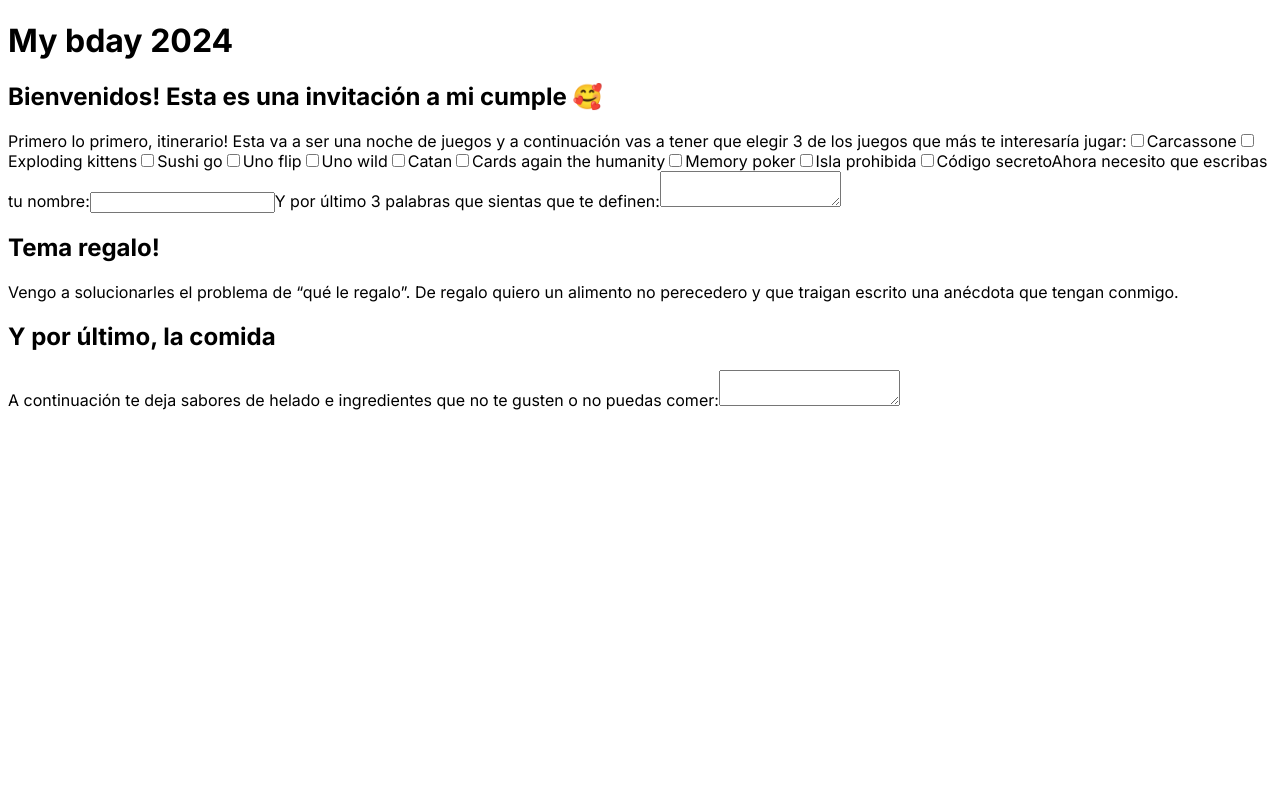
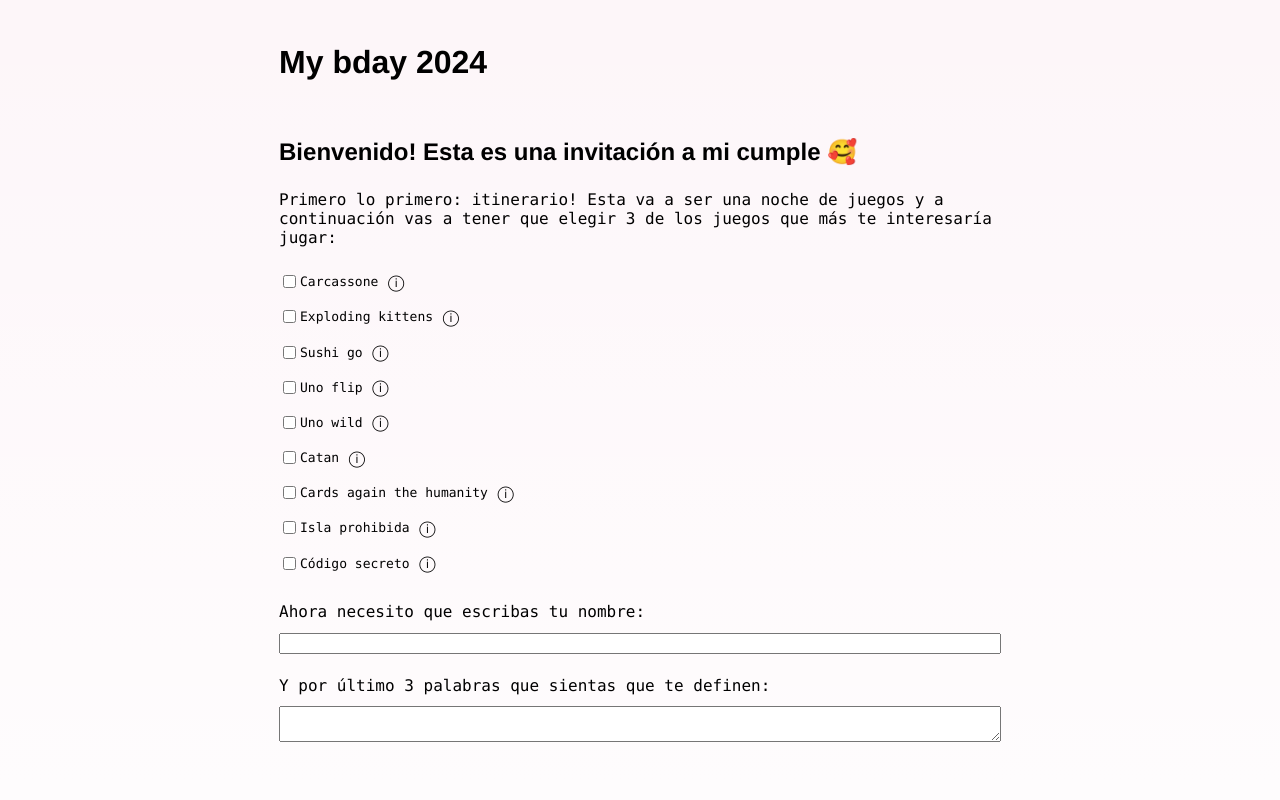
Before and after one commit to SofiaTejerina/my-bday, a Next.js app: page / in a window 1280 px wide. Shown: the top 800 px of the page. Built offline with nearby package versions, Linux system fonts and the light colour scheme.

Commit message:
Add components and css

```diff
--- a/src/app/globals.css
+++ b/src/app/globals.css
@@ -1,45 +1,42 @@
-/* :root {
+:root {
   --max-width: 1100px;
   --border-radius: 12px;
-  --font-mono: ui-monospace, Menlo, Monaco, "Cascadia Mono", "Segoe UI Mono",
-    "Roboto Mono", "Oxygen Mono", "Ubuntu Monospace", "Source Code Pro",
-    "Fira Mono", "Droid Sans Mono", "Courier New", monospace;
+  --font-mono: ui-monospace, Monaco, monospace;
+  --font-title: Helvetica, sans-serif;
 
   --foreground-rgb: 0, 0, 0;
-  --background-start-rgb: 214, 219, 220;
+  --background-start-rgb: 253, 246, 249, 1;
   --background-end-rgb: 255, 255, 255;
 
-  --primary-glow: conic-gradient(
-    from 180deg at 50% 50%,
-    #16abff33 0deg,
-    #0885ff33 55deg,
-    #54d6ff33 120deg,
-    #0071ff33 160deg,
-    transparent 360deg
-  );
-  --secondary-glow: radial-gradient(
-    rgba(255, 255, 255, 1),
-    rgba(255, 255, 255, 0)
-  );
-
-  --tile-start-rgb: 239, 245, 249;
-  --tile-end-rgb: 228, 232, 233;
-  --tile-border: conic-gradient(
-    #00000080,
-    #00000040,
-    #00000030,
-    #00000020,
-    #00000010,
-    #00000010,
-    #00000080
-  );
-
-  --callout-rgb: 238, 240, 241;
-  --callout-border-rgb: 172, 175, 176;
-  --card-rgb: 180, 185, 188;
-  --card-border-rgb: 131, 134, 135;
+  --padding-horizontal: 0;
 }
 
+@media (prefers-color-scheme: dark) {
+  :root {
+    --foreground-rgb: 255, 255, 255;
+    --background-start-rgb: 0, 0, 0;
+    --background-end-rgb: 0, 0, 0;
+  }
+}
+
+@media (min-width: 70em) {
+  :root {
+    --padding-horizontal: 20%;
+  }
+}
+
+body {
+  color: rgb(var(--foreground-rgb));
+  background: linear-gradient(
+      to bottom,
+      transparent,
+      rgb(var(--background-end-rgb))
+    )
+    rgb(var(--background-start-rgb));
+  padding-left: var(--padding-horizontal);
+  padding-right: var(--padding-horizontal);
+}
+/*
 @media (prefers-color-scheme: dark) {
   :root {
     --foreground-rgb: 255, 255, 255;
@@ -105,3 +102,32 @@ a {
     color-scheme: dark;
   }
 } */
+
+form {
+  display: flex;
+  flex-direction: column;
+}
+
+h1 {
+  margin-bottom: 0.5em;
+  font-family: var(--font-title);
+}
+
+h2 {
+  margin-bottom: 1em;
+  margin-top: 1.7em;
+  font-family: var(--font-title);
+}
+
+p {
+  margin: 0;
+  font-family: var(--font-mono);
+}
+
+label {
+  font-family: var(--font-mono);
+}
+
+input {
+  font-family: var(--font-mono);
+}
--- a/src/app/page.jsx
+++ b/src/app/page.jsx
@@ -1,50 +1,15 @@
 import styles from "./page.module.css";
+import { BDayInvitation } from "./ui/components/BDayInvitation";
 
 export default function Home() {
+  // TODO: que al seleccionar enviar se mande toda la info al backend
+
   return (
     <main className={styles.main}>
       <div className={styles.description}>
         <h1>My bday 2024</h1>
 
-        <h2>Bienvenidos! Esta es una invitación a mi cumple &#129392;</h2>
-
-        <form>
-          <label htmlFor="gameChoose">
-            Primero lo primero, itinerario! Esta va a ser una noche de juegos y
-            a continuación vas a tener que elegir 3 de los juegos que más te
-            interesaría jugar:
-            <input id="carcassone" type="checkbox" />
-            <label for="carcassone">Carcassone</label>
-            <input id="explodingKittends" type="checkbox" />
-            <label for="explodingKittends">Exploding kittens</label>
-            <input id="sushiGo" type="checkbox" />
-            <label for="sushiGo">Sushi go</label>
-            <input id="unoFlip" type="checkbox" />
-            <label for="unoFlip">Uno flip</label>
-            <input id="unoWild" type="checkbox" />
-            <label for="unoWild">Uno wild</label>
-            <input id="catan" type="checkbox" />
-            <label for="catan">Catan</label>
-            <input id="cardsAgainTheHumanity" type="checkbox" />
-            <label for="cardsAgainTheHumanity">Cards again the humanity</label>
-            <input id="memoryPoker" type="checkbox" />
-            <label for="memoryPoker">Memory poker</label>
-            <input id="islaProhibida" type="checkbox" />
-            <label for="islaProhibida">Isla prohibida</label>
-            <input id="codigoSecreto" type="checkbox" />
-            <label for="codigoSecreto">Código secreto</label>
-          </label>
-
-          <label htmlFor="nameInput">
-            Ahora necesito que escribas tu nombre:
-            <input type="text" name="name" htmlFor="nameInput" />
-          </label>
-
-          <label htmlFor="threeWordsInput">
-            Y por último 3 palabras que sientas que te definen:
-            <textarea htmlFor="threeWordsInput" />
-          </label>
-        </form>
+        <BDayInvitation />
 
         <h2>Tema regalo!</h2>
         <p>
@@ -55,12 +20,15 @@ export default function Home() {
 
         <h2>Y por último, la comida</h2>
         <form>
-          <label htmlFor="flavoursInput">
-            A continuación te deja sabores de helado e ingredientes que no te
+          <label htmlFor="flavoursInput" className={styles.informativeLabel}>
+            A continuación dejá sabores de helado e ingredientes que no te
             gusten o no puedas comer:
-            <textarea htmlFor="flavoursInput" />
           </label>
+          <textarea id="flavoursInput" className={styles.infoInput} />
         </form>
+        <button className={styles.sendButton} label="Enviar form">
+          Enviar
+        </button>
       </div>
     </main>
   );
--- a/src/app/page.module.css
+++ b/src/app/page.module.css
@@ -1,236 +1,57 @@
-/* .main {
-  display: flex;
-  flex-direction: column;
-  justify-content: space-between;
+.main {
   align-items: center;
-  padding: 6rem;
-  min-height: 100vh;
+  padding: 2%;
 }
 
 .description {
-  display: inherit;
-  justify-content: inherit;
-  align-items: inherit;
-  font-size: 0.85rem;
-  max-width: var(--max-width);
-  width: 100%;
-  z-index: 2;
-  font-family: var(--font-mono);
+  display: flex;
+  flex-direction: column;
+  align-content: space-around;
 }
 
-.description a {
+.checkboxList {
   display: flex;
-  justify-content: center;
-  align-items: center;
-  gap: 0.5rem;
+  flex-direction: column;
+  align-content: space-around;
 }
 
-.description p {
-  position: relative;
-  margin: 0;
-  padding: 1rem;
-  background-color: rgba(var(--callout-rgb), 0.5);
-  border: 1px solid rgba(var(--callout-border-rgb), 0.3);
-  border-radius: var(--border-radius);
+.checkboxItem {
+  display: flex;
+  flex-direction: row;
+  align-content: space-around;
+  align-items: center;
+  margin-top: 0.7em;
 }
 
-.code {
-  font-weight: 700;
-  font-family: var(--font-mono);
+.informativeLabel {
+  margin-bottom: 0.7em;
 }
 
-.grid {
-  display: grid;
-  grid-template-columns: repeat(4, minmax(25%, auto));
-  max-width: 100%;
-  width: var(--max-width);
+.infoInput {
+  margin-bottom: 1.7em;
 }
 
-.card {
-  padding: 1rem 1.2rem;
-  border-radius: var(--border-radius);
-  background: rgba(var(--card-rgb), 0);
-  border: 1px solid rgba(var(--card-border-rgb), 0);
-  transition: background 200ms, border 200ms;
+.infoLink {
+  margin-left: 0.1em;
 }
 
-.card span {
-  display: inline-block;
-  transition: transform 200ms;
+.infoButton {
+  background-color: transparent;
+  border-color: transparent;
+  font-size: 1em;
 }
 
-.card h2 {
-  font-weight: 600;
-  margin-bottom: 0.7rem;
+.inputCheckbox {
+  margin-right: 0.3em;
 }
 
-.card p {
-  margin: 0;
-  opacity: 0.6;
-  font-size: 0.9rem;
-  line-height: 1.5;
-  max-width: 30ch;
-  text-wrap: balance;
+.gameName {
+  font-size: small;
 }
 
-.center {
-  display: flex;
-  justify-content: center;
-  align-items: center;
-  position: relative;
-  padding: 4rem 0;
+.sendButton {
+  font-family: var(--font-title);
+  font-size: medium;
+  background-color: 243, 182, 219, 1;
+  padding: 0.5em;
 }
-
-.center::before {
-  background: var(--secondary-glow);
-  border-radius: 50%;
-  width: 480px;
-  height: 360px;
-  margin-left: -400px;
-}
-
-.center::after {
-  background: var(--primary-glow);
-  width: 240px;
-  height: 180px;
-  z-index: -1;
-}
-
-.center::before,
-.center::after {
-  content: "";
-  left: 50%;
-  position: absolute;
-  filter: blur(45px);
-  transform: translateZ(0);
-}
-
-.logo {
-  position: relative;
-}
-/* Enable hover only on non-touch devices */
-
-/*
-@media (hover: hover) and (pointer: fine) {
-  .card:hover {
-    background: rgba(var(--card-rgb), 0.1);
-    border: 1px solid rgba(var(--card-border-rgb), 0.15);
-  }
-
-  .card:hover span {
-    transform: translateX(4px);
-  }
-}
-
-@media (prefers-reduced-motion) {
-  .card:hover span {
-    transform: none;
-  }
-}
-
-/* Mobile */
-
-/*
-@media (max-width: 700px) {
-  .content {
-    padding: 4rem;
-  }
-
-  .grid {
-    grid-template-columns: 1fr;
-    margin-bottom: 120px;
-    max-width: 320px;
-    text-align: center;
-  }
-
-  .card {
-    padding: 1rem 2.5rem;
-  }
-
-  .card h2 {
-    margin-bottom: 0.5rem;
-  }
-
-  .center {
-    padding: 8rem 0 6rem;
-  }
-
-  .center::before {
-    transform: none;
-    height: 300px;
-  }
-
-  .description {
-    font-size: 0.8rem;
-  }
-
-  .description a {
-    padding: 1rem;
-  }
-
-  .description p,
-  .description div {
-    display: flex;
-    justify-content: center;
-    position: fixed;
-    width: 100%;
-  }
-
-  .description p {
-    align-items: center;
-    inset: 0 0 auto;
-    padding: 2rem 1rem 1.4rem;
-    border-radius: 0;
-    border: none;
-    border-bottom: 1px solid rgba(var(--callout-border-rgb), 0.25);
-    background: linear-gradient(
-      to bottom,
-      rgba(var(--background-start-rgb), 1),
-      rgba(var(--callout-rgb), 0.5)
-    );
-    background-clip: padding-box;
-    backdrop-filter: blur(24px);
-  }
-
-  .description div {
-    align-items: flex-end;
-    pointer-events: none;
-    inset: auto 0 0;
-    padding: 2rem;
-    height: 200px;
-    background: linear-gradient(
-      to bottom,
-      transparent 0%,
-      rgb(var(--background-end-rgb)) 40%
-    );
-    z-index: 1;
-  }
-}
-
-/* Tablet and Smaller Desktop */
-
-/*
-@media (min-width: 701px) and (max-width: 1120px) {
-  .grid {
-    grid-template-columns: repeat(2, 50%);
-  }
-}
-
-@media (prefers-color-scheme: dark) {
-  .vercelLogo {
-    filter: invert(1);
-  }
-
-  .logo {
-    filter: invert(1) drop-shadow(0 0 0.3rem #ffffff70);
-  }
-}
-
-@keyframes rotate {
-  from {
-    transform: rotate(360deg);
-  }
-  to {
-    transform: rotate(0deg);
-  }
-} */
--- /dev/null
+++ b/src/app/ui/components/BDayInvitation.jsx
@@ -0,0 +1,29 @@
+import styles from "../../page.module.css";
+import { GameList } from "./GameList";
+
+export const BDayInvitation = () => {
+  return (
+    <>
+      <h2>Bienvenido! Esta es una invitación a mi cumple &#129392;</h2>
+
+      <form>
+        <label className={styles.informativeLabel}>
+          Primero lo primero: itinerario! Esta va a ser una noche de juegos y a
+          continuación vas a tener que elegir 3 de los juegos que más te
+          interesaría jugar:
+        </label>
+        <GameList />
+
+        <label htmlFor="nameInput" className={styles.informativeLabel}>
+          Ahora necesito que escribas tu nombre:
+        </label>
+        <input type="text" id="nameInput" className={styles.infoInput} />
+
+        <label htmlFor="threeWordsInput" className={styles.informativeLabel}>
+          Y por último 3 palabras que sientas que te definen:
+        </label>
+        <textarea id="threeWordsInput" className={styles.infoInput} />
+      </form>
+    </>
+  );
+};
--- /dev/null
+++ b/src/app/ui/components/GameInput.jsx
@@ -0,0 +1,22 @@
+import styles from "../../page.module.css";
+import Link from "next/link";
+
+export const GameInput = ({ gameId, gameName }) => {
+  return (
+    <div className={styles.checkboxItem}>
+      <input id={gameId} type="checkbox" className={styles.inputCheckbox} />
+      <label htmlFor={gameId} className={styles.gameName}>
+        {gameName}
+      </label>
+      <Link
+        href={`/games?id=${gameId}`}
+        className={styles.infoLink}
+        label="info link"
+      >
+        <button className={styles.infoButton} label="info">
+          &#9432;
+        </button>
+      </Link>
+    </div>
+  );
+};
--- /dev/null
+++ b/src/app/ui/components/GameList.jsx
@@ -0,0 +1,23 @@
+import styles from "../../page.module.css";
+import { GameInput } from "./GameInput";
+
+export const GameList = () => {
+  // TODO: con una query al backend cargar la lista de juegos
+
+  return (
+    <div className={`${styles.checkboxList} ${styles.infoInput}`}>
+      <GameInput gameId="carcassone" gameName="Carcassone" />
+      <GameInput gameId="explodingKittends" gameName="Exploding kittens" />
+      <GameInput gameId="sushiGo" gameName="Sushi go" />
+      <GameInput gameId="unoFlip" gameName="Uno flip" />
+      <GameInput gameId="unoWild" gameName="Uno wild" />
+      <GameInput gameId="catan" gameName="Catan" />
+      <GameInput
+        gameId="cardsAgainTheHumanity"
+        gameName="Cards again the humanity"
+      />
+      <GameInput gameId="islaProhibida" gameName="Isla prohibida" />
+      <GameInput gameId="codigoSecreto" gameName="Código secreto" />
+    </div>
+  );
+};
```
Also changed, not shown: src/app/games/page.jsx (added, +18 -0 lines).
